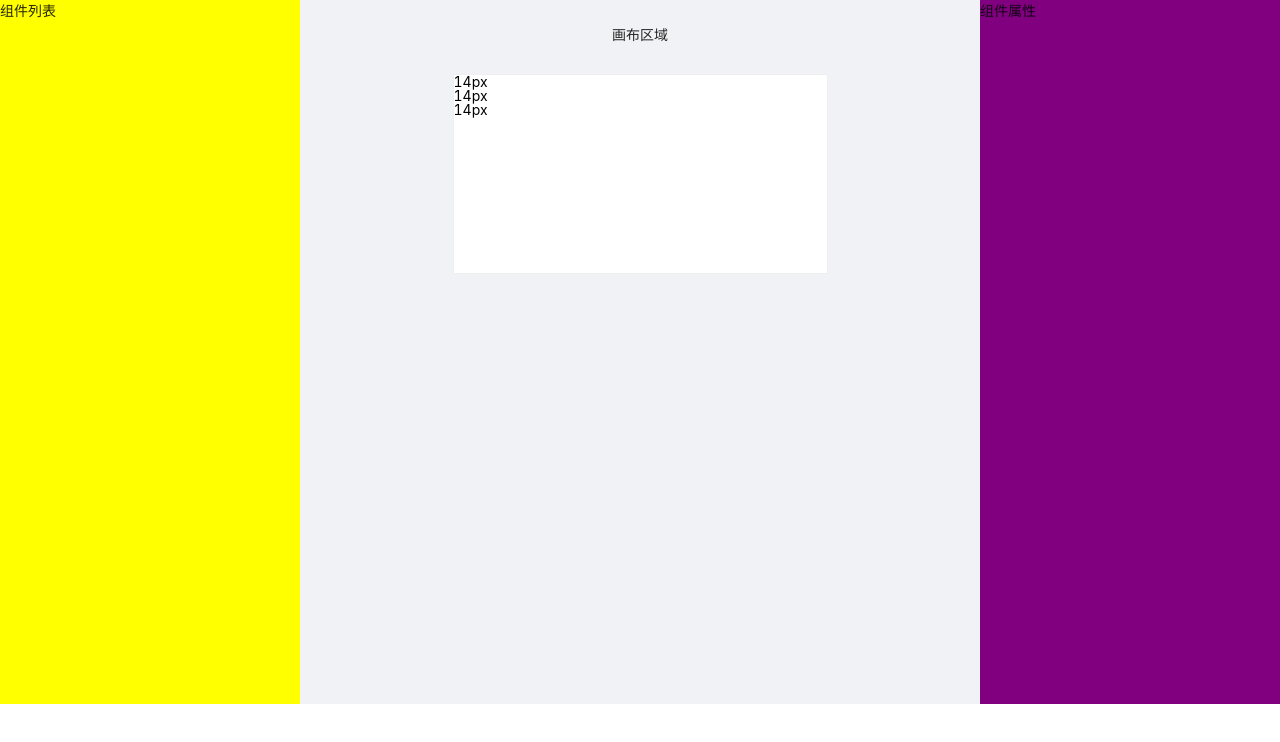
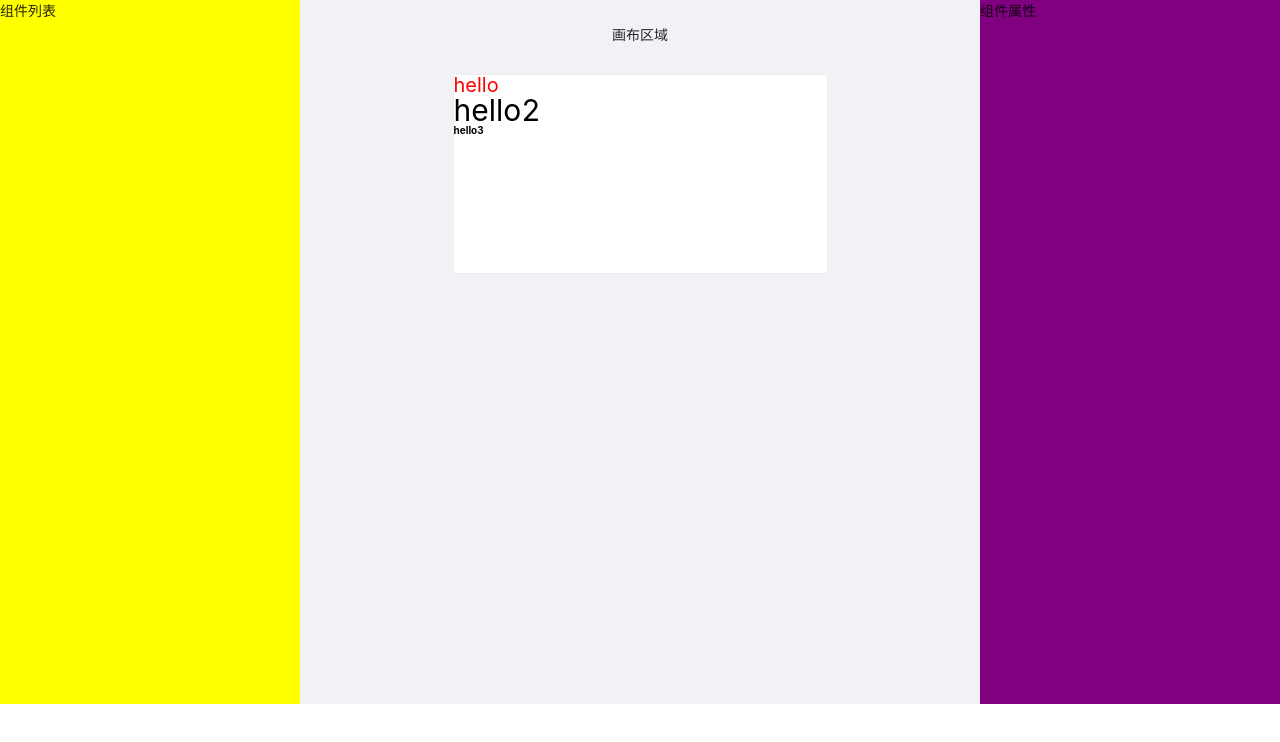
Before and after one commit to Sophil-minn/lego, a Vue app: page /editor in a window 1280 px wide. Shown: the top 742 px of the page. Built offline with nearby package versions, Linux system fonts and the light colour scheme.

Commit message:
feat: add common and unique props for LText component, transform these props into component props validation

```diff
--- a/src/components/LText.vue
+++ b/src/components/LText.vue
@@ -1,6 +1,6 @@
 <template>
   <component :is="tag" :style="styleProps" class="l-text-component">
-    {{fontSize}}
+    {{text}}
   </component>
 </template>
 <script lang="ts">
--- a/src/views/Editor.vue
+++ b/src/views/Editor.vue
@@ -10,9 +10,12 @@
       <a-layout-content class="preview-container">
         <p>画布区域</p>
         <div class="preview-list" id="canvas-area">
-          <div v-for="component in components" :key="component.id">
-            <l-text>{{component.props.text}}</l-text>
-          </div>
+          <component
+            v-for="component in components"
+            :key="component.id"
+            :is="component.name"
+            v-bind="component.props"
+          />
         </div>
       </a-layout-content>
     </a-layout>
```
